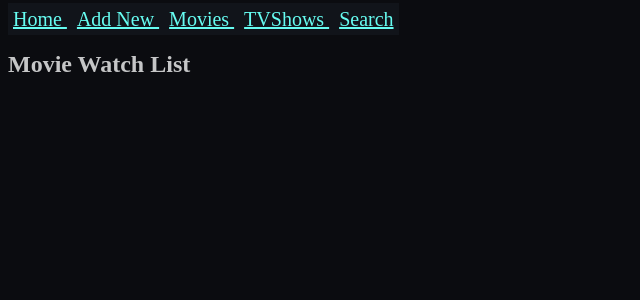
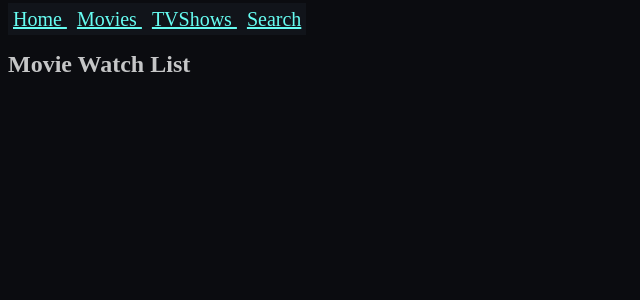
Before and after one commit to KHajzner/watchwebsite, a Flask app: page / in a window 1280 px wide. Shown: the top 300 px of the page, without its empty margins (0-640 px from the left). Run offline with Flask 2, Linux system fonts and the light colour scheme.

Commit message:
Updated nav bar.

```diff
--- a/templates/base.html
+++ b/templates/base.html
@@ -22,13 +22,10 @@
                         <a href="{{ url_for('index') }}" class="navbar-item">
                             Home
                         </a>
-                                                <a href="{{ url_for('add.add') }}" class="navbar-item">
-                            Add New
-                        </a>
-                                                <a href="{{ url_for('movies') }}" class="navbar-item">
+                                                <a href="{{ url_for('movies.movies') }}" class="navbar-item">
                             Movies
                         </a>
-                                                <a href="{{ url_for('tvshows') }}" class="navbar-item">
+                                                <a href="{{ url_for('tvshows.tvshows') }}" class="navbar-item">
                             TVShows
                         </a>
                                                 <a href="{{ url_for('search') }}" class="navbar-item">
```
